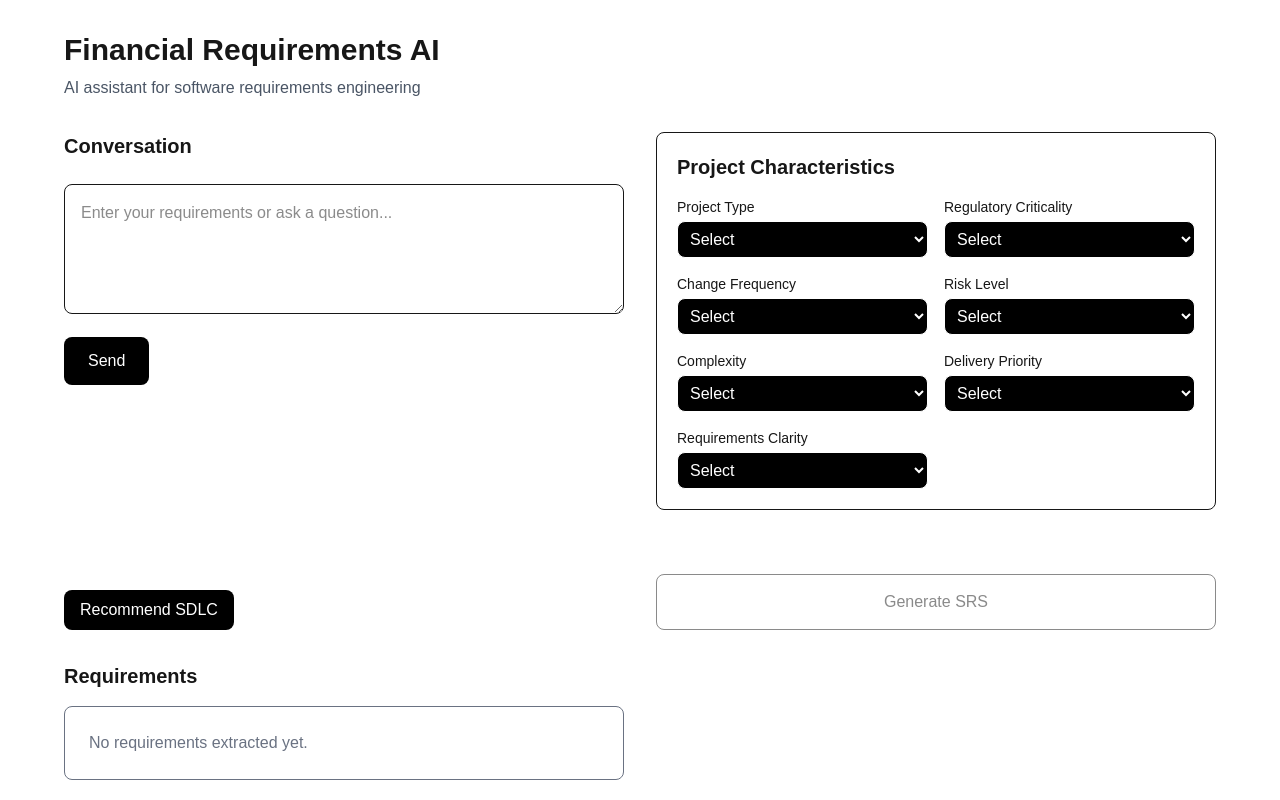
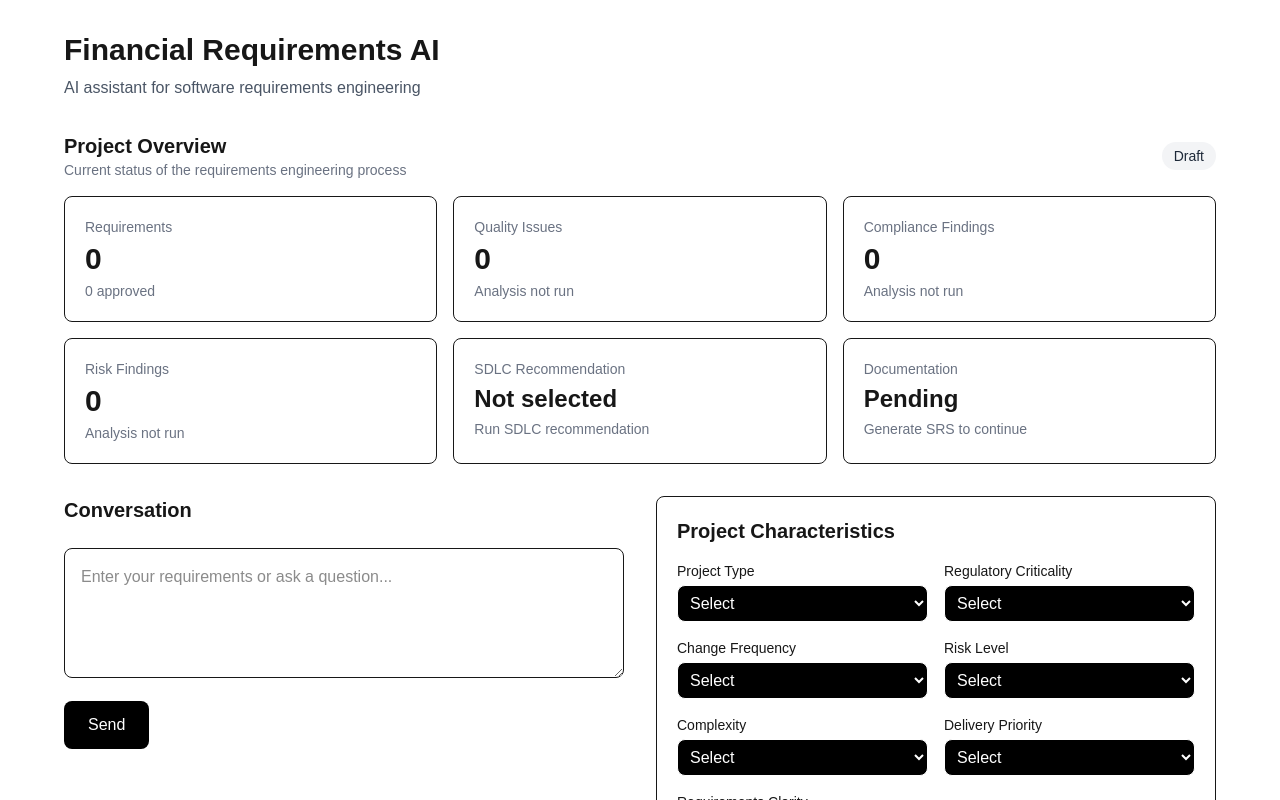
Before and after one commit to compu-TEE/SE-MP, a Next.js app in the folder frontend/: page / in a window 1280 px wide. Shown: the top 800 px of the page. Built offline with nearby package versions, Linux system fonts and the light colour scheme.

Commit message:
UI Polish

```diff
--- a/frontend/app/page.tsx
+++ b/frontend/app/page.tsx
@@ -110,6 +110,7 @@ export default function Home() {
   const [useCasesContent, setUseCasesContent] = useState("");
   const [acceptanceCriteriaContent, setAcceptanceCriteriaContent] = useState("");
   const [traceabilityContent, setTraceabilityContent] = useState("");
+  const [errorMessage, setErrorMessage] = useState("");
   const [projectCharacteristics, setProjectCharacteristics] =
     useState<ProjectCharacteristics>({
       project_type: "",
@@ -136,9 +137,11 @@ export default function Home() {
   const [editText, setEditText] = useState("");
   const [srsContent, setSrsContent] = useState("");
   const [documentationLoading, setDocumentationLoading] = useState(false);
+  const [activeOperation, setActiveOperation] = useState<string | null>(null);
   const sendMessage = async () => {
+
     if (!message.trim() || loading) return;
-
+    setActiveOperation("chat");
     const userMessage: Message = {
       role: "user",
       content: message,
@@ -203,6 +206,7 @@ export default function Home() {
       ]);
     } finally {
       setLoading(false);
+      setActiveOperation(null);
     }
   };
 
@@ -341,8 +345,9 @@ const regenerateRequirement = async (id: string) => {
 };
 
 const analyzeRequirements = async () => {
+
   if (requirements.length === 0 || loading) return;
-
+  setActiveOperation("quality");
   setLoading(true);
 
   try {
@@ -363,14 +368,17 @@ const analyzeRequirements = async () => {
     setQualityAnalysis(data);
   } catch (error) {
     console.error("Quality analysis failed:", error);
+    setErrorMessage("Failed to analyze requirements. Please try again.");
   } finally {
     setLoading(false);
+    setActiveOperation(null);
   }
 };
 
 const askKnowledgeBase = async () => {
+
   if (!ragQuery.trim() || loading) return;
-
+  setActiveOperation("rag");
   setLoading(true);
 
   try {
@@ -393,12 +401,14 @@ const askKnowledgeBase = async () => {
     setRagAnswer("Failed to query the knowledge base.");
   } finally {
     setLoading(false);
+    setActiveOperation(null);
   }
 };
 
 const analyzeCompliance = async () => {
+
   if (requirements.length === 0 || loading) return;
-
+  setActiveOperation("compliance");
   setLoading(true);
 
   try {
@@ -419,8 +429,10 @@ const analyzeCompliance = async () => {
     setComplianceAnalysis(data);
   } catch (error) {
     console.error("Compliance analysis failed:", error);
+    setErrorMessage("Failed to analyze compliance. Please try again.");
   } finally {
     setLoading(false);
+    setActiveOperation(null);
   }
 };
 
@@ -553,8 +565,9 @@ const updateSDLCApproval = async (
 };
 
 const analyzeRisk = async () => {
+
   if (requirements.length === 0 || loading) return;
-
+  setActiveOperation("risk");
   setLoading(true);
 
   try {
@@ -575,8 +588,10 @@ const analyzeRisk = async () => {
     setRiskAnalysis(data);
   } catch (error) {
     console.error("Risk analysis failed:", error);
+    setErrorMessage("Failed to analyze risk. Please try again.");
   } finally {
     setLoading(false);
+    setActiveOperation(null);
   }
 };
 
@@ -587,6 +602,7 @@ const getRiskSeverity = (requirementId: string) => {
 };
 
 const generateSRS = async () => {
+  setActiveOperation("documentation");
   if (requirements.length === 0) {
     alert("No requirements available.");
     return;
@@ -616,9 +632,10 @@ const generateSRS = async () => {
     setTraceabilityContent(data.traceability.content);
   } catch (error) {
     console.error(error);
-    alert("Failed to generate SRS.");
+    setErrorMessage("Failed to generate SRS. Please try again.");
   } finally {
     setDocumentationLoading(false);
+    setActiveOperation(null);
   }
 };
 
@@ -682,6 +699,47 @@ const generateSDLCWorkflow = async () => {
   }
 };
 
+  const approvedRequirements = requirements.filter(
+    (req) => req.approval_status === "Approved"
+  ).length;
+
+  const rejectedRequirements = requirements.filter(
+    (req) => req.approval_status === "Rejected"
+  ).length;
+
+  const complianceFindings = complianceAnalysis?.findings.length ?? 0;
+
+  const riskFindings = riskAnalysis?.findings.length ?? 0;
+
+  const complianceRelevant =
+    complianceAnalysis?.findings.filter(
+      (finding) => finding.status?.toLowerCase() === "relevant"
+    ).length ?? 0;
+
+  const complianceApproved =
+    complianceAnalysis?.findings.filter(
+      (finding) => finding.approval_status === "Approved"
+    ).length ?? 0;
+
+  const highRiskFindings =
+    riskAnalysis?.findings.filter(
+      (finding) => finding.severity?.toLowerCase() === "high"
+    ).length ?? 0;
+
+  const riskApproved =
+    riskAnalysis?.findings.filter(
+      (finding) => finding.approval_status === "Approved"
+    ).length ?? 0;
+
+  const qualityIssues = qualityAnalysis?.issues.length ?? 0;
+
+  const overallApproval =
+    requirements.length > 0 && approvedRequirements === requirements.length
+      ? "Approved"
+      : requirements.length > 0 && rejectedRequirements > 0
+        ? "Needs Review"
+        : "Draft";
+
   return (
     <main className="min-h-screen p-8">
       <div className="mx-auto max-w-6xl">
@@ -693,7 +751,157 @@ const generateSDLCWorkflow = async () => {
           AI assistant for software requirements engineering
         </p>
 
-        <div className="grid gap-8 lg:grid-cols-2">
+      {errorMessage && (
+        <div className="mb-6 rounded-lg border border-red-200 bg-red-50 p-4 text-sm text-red-800">
+          {errorMessage}
+        </div>
+      )}
+
+                {/* Project Overview */}
+        <div className="mb-8">
+          <div className="mb-4 flex items-center justify-between">
+            <div>
+              <h2 className="text-xl font-semibold">Project Overview</h2>
+              <p className="text-sm text-gray-500">
+                Current status of the requirements engineering process
+              </p>
+            </div>
+
+            <span
+              className={`rounded-full px-3 py-1 text-sm font-medium ${
+                overallApproval === "Approved"
+                  ? "bg-green-100 text-green-800"
+                  : overallApproval === "Needs Review"
+                    ? "bg-red-100 text-red-800"
+                    : "bg-gray-100 text-gray-800"
+              }`}
+            >
+              {overallApproval}
+            </span>
+          </div>
+
+          <div className="grid gap-4 sm:grid-cols-2 lg:grid-cols-3">
+
+            {/* Requirements */}
+            <div className="rounded-lg border p-5">
+              <p className="text-sm text-gray-500">Requirements</p>
+              <p className="mt-1 text-3xl font-bold">
+                {requirements.length}
+              </p>
+              <p className="mt-1 text-sm text-gray-500">
+                {approvedRequirements} approved
+              </p>
+            </div>
+
+            {/* Quality */}
+            <div className="rounded-lg border p-5">
+              <p className="text-sm text-gray-500">Quality Issues</p>
+              <p className="mt-1 text-3xl font-bold">
+                {qualityIssues}
+              </p>
+              <p className="mt-1 text-sm text-gray-500">
+                {qualityAnalysis
+                  ? `${qualityAnalysis.completeness_score}% completeness`
+                  : "Analysis not run"}
+              </p>
+            </div>
+
+            {/* Compliance */}
+            <div className="rounded-lg border p-5">
+              <p className="text-sm text-gray-500">Compliance Findings</p>
+
+              <p className="mt-1 text-3xl font-bold">
+                {complianceFindings}
+              </p>
+
+              <p className="mt-1 text-sm text-gray-500">
+                {complianceAnalysis
+                  ? `${complianceRelevant} relevant · ${complianceApproved} approved`
+                  : "Analysis not run"}
+              </p>
+            </div>
+
+            {/* Risk */}
+            <div className="rounded-lg border p-5">
+              <p className="text-sm text-gray-500">Risk Findings</p>
+
+              <p className="mt-1 text-3xl font-bold">
+                {riskFindings}
+              </p>
+
+              <p className="mt-1 text-sm text-gray-500">
+                {riskAnalysis
+                  ? `${highRiskFindings} high severity · ${riskApproved} approved`
+                  : "Analysis not run"}
+              </p>
+            </div>
+
+            {/* SDLC */}
+            <div className="rounded-lg border p-5">
+              <p className="text-sm text-gray-500">SDLC Recommendation</p>
+
+              <p className="mt-1 text-2xl font-bold">
+                {sdlcRecommendation?.recommended_model || "Not selected"}
+              </p>
+
+              {sdlcRecommendation ? (
+                <>
+                  <p className="mt-2 text-sm text-gray-500">
+                    Approval:{" "}
+                    <span className="font-medium text-white">
+                      {sdlcRecommendation.approval_status || "Draft"}
+                    </span>
+                  </p>
+
+                  <p className="mt-1 text-sm text-gray-500">
+                    {sdlcRecommendation.key_factors.length} key factors identified
+                  </p>
+                </>
+              ) : (
+                <p className="mt-1 text-sm text-gray-500">
+                  Run SDLC recommendation
+                </p>
+              )}
+            </div>
+
+            {/* Documentation */}
+            <div className="rounded-lg border p-5">
+              <p className="text-sm text-gray-500">Documentation</p>
+
+              <p className="mt-1 text-2xl font-bold">
+                {srsContent ? "Generated" : "Pending"}
+              </p>
+
+              <p className="mt-1 text-sm text-gray-500">
+                {srsContent
+                  ? "Project documentation is available"
+                  : "Generate SRS to continue"}
+              </p>
+
+              {srsContent && (
+                <div className="mt-3 flex flex-wrap gap-1">
+                  {[
+                    "SRS",
+                    "User Stories",
+                    "Use Cases",
+                    "Acceptance Criteria",
+                    "Traceability",
+                  ].map((artifact) => (
+                    <span
+                      key={artifact}
+                      className="rounded-full bg-gray-100 px-2 py-1 text-xs text-gray-800"
+                    >
+                      {artifact}
+                    </span>
+                  ))}
+                </div>
+              )}
+            </div>
+
+          </div>
+        </div>
+
+        <div className="grid gap-8 lg:grid-cols-[minmax(0,1fr)_minmax(0,1fr)] items-start">
           {/* Chat */}
           <div>
             <h2 className="mb-4 text-xl font-semibold">Conversation</h2>
@@ -735,13 +943,13 @@ const generateSDLCWorkflow = async () => {
 
             <button
               onClick={sendMessage}
-              disabled={loading}
+              disabled={activeOperation === "chat"}
               className="rounded-lg bg-black px-6 py-3 text-white disabled:opacity-50"
             >
-              {loading ? "Thinking..." : "Send"}
+              {activeOperation === "chat" ? "Thinking..." : "Send"}
             </button>
           </div>
-
+          <div>
           <div className="mb-8 rounded-lg border p-5">
             <h2 className="mb-4 text-xl font-semibold">
               Project Characteristics
@@ -979,7 +1187,7 @@ const generateSDLCWorkflow = async () => {
               </div>
 
             </div>
-          </div>
+
           <div className="mt-4 flex gap-3 flex-wrap">
             <button
               onClick={recommendSDLC}
@@ -999,6 +1207,21 @@ const generateSDLCWorkflow = async () => {
               </button>
             )}
           </div>
+                  </div>
+
+        <button
+          onClick={generateSRS}
+          disabled={activeOperation === "documentation"}
+          className="mt-4 w-full rounded-lg border px-4 py-3 hover:bg-white hover:text-black disabled:opacity-50"
+        >
+          {activeOperation === "documentation"
+            ? "Generating SRS..."
+            : "Generate SRS"}
+        </button>
+
+      </div>
+
+    </div>
                   {sdlcRecommendation && (
           <div className="mt-6 rounded-lg border p-5">
             <h3 className="mb-3 text-xl font-semibold">
@@ -1074,13 +1297,6 @@ const generateSDLCWorkflow = async () => {
             </div>
           </div>
         )}
-          <button
-            onClick={generateSRS}
-            disabled={documentationLoading || requirements.length === 0}
-            className="rounded-lg border px-4 py-2 hover:bg-white hover:text-black disabled:opacity-50"
-          >
-            {documentationLoading ? "Generating SRS..." : "Generate SRS"}
-          </button>
 
           {srsContent && (
             <div className="mt-6 rounded-lg border p-5">
@@ -1165,7 +1381,15 @@ const generateSDLCWorkflow = async () => {
                           {req.id}
                         </span>
 
-                        <span className="rounded-full bg-gray-100 px-3 py-1 text-sm text-black">
+                        <span
+                          className={`rounded-full px-3 py-1 text-sm font-medium ${
+                            req.approval_status === "Approved"
+                              ? "bg-green-100 text-green-800"
+                              : req.approval_status === "Rejected"
+                                ? "bg-red-100 text-red-800"
+                                : "bg-gray-100 text-gray-800"
+                          }`}
+                        >
                           {req.approval_status}
                         </span>
                         {getRiskSeverity(req.id) && (
@@ -1219,11 +1443,17 @@ const generateSDLCWorkflow = async () => {
                           Edit
                         </button>
 
-                        <button onClick={() => updateRequirementStatus(req.id, "Approved")}>
+                        <button
+                          onClick={() => updateRequirementStatus(req.id, "Approved")}
+                          className="rounded bg-green-600 px-3 py-1 text-sm text-white hover:bg-green-700"
+                        >
                           Approve
                         </button>
 
-                        <button onClick={() => updateRequirementStatus(req.id, "Rejected")}>
+                        <button
+                          onClick={() => updateRequirementStatus(req.id, "Rejected")}
+                          className="rounded bg-red-600 px-3 py-1 text-sm text-white hover:bg-red-700"
+                        >
                           Reject
                         </button>
 
@@ -1266,28 +1496,34 @@ const generateSDLCWorkflow = async () => {
             {requirements.length > 0 && (
               <button
                 onClick={analyzeRequirements}
-                disabled={loading}
+                disabled={activeOperation === "quality"}
                 className="mt-4 rounded-lg bg-black px-4 py-2 text-white disabled:opacity-50"
               >
-                {loading ? "Analyzing..." : "Analyze Requirements"}
+                {activeOperation === "quality"
+                  ? "Analyzing..."
+                  : "Analyze Requirements"}
               </button>
             )}
             {requirements.length > 0 && (
               <button
                 onClick={analyzeCompliance}
-                disabled={loading}
+                disabled={activeOperation === "compliance"}
                 className="mt-2 rounded-lg bg-black px-4 py-2 text-white disabled:opacity-50"
               >
-                {loading ? "Checking..." : "Analyze Compliance"}
+                {activeOperation === "compliance"
+                  ? "Checking..."
+                  : "Analyze Compliance"}
               </button>
             )}
             {requirements.length > 0 && (
               <button
                 onClick={analyzeRisk}
-                disabled={loading}
+                disabled={activeOperation === "risk"}
                 className="mt-2 rounded-lg bg-black px-4 py-2 text-white disabled:opacity-50"
               >
-                {loading ? "Analyzing..." : "Analyze Risk"}
+                {activeOperation === "risk"
+                  ? "Analyzing..."
+                  : "Analyze Risk"}
               </button>
             )}
             {complianceAnalysis && (
@@ -1622,7 +1858,6 @@ const generateSDLCWorkflow = async () => {
             )}
           </div>
         </div>
-      </div>
     </main>
   );
 }
```
